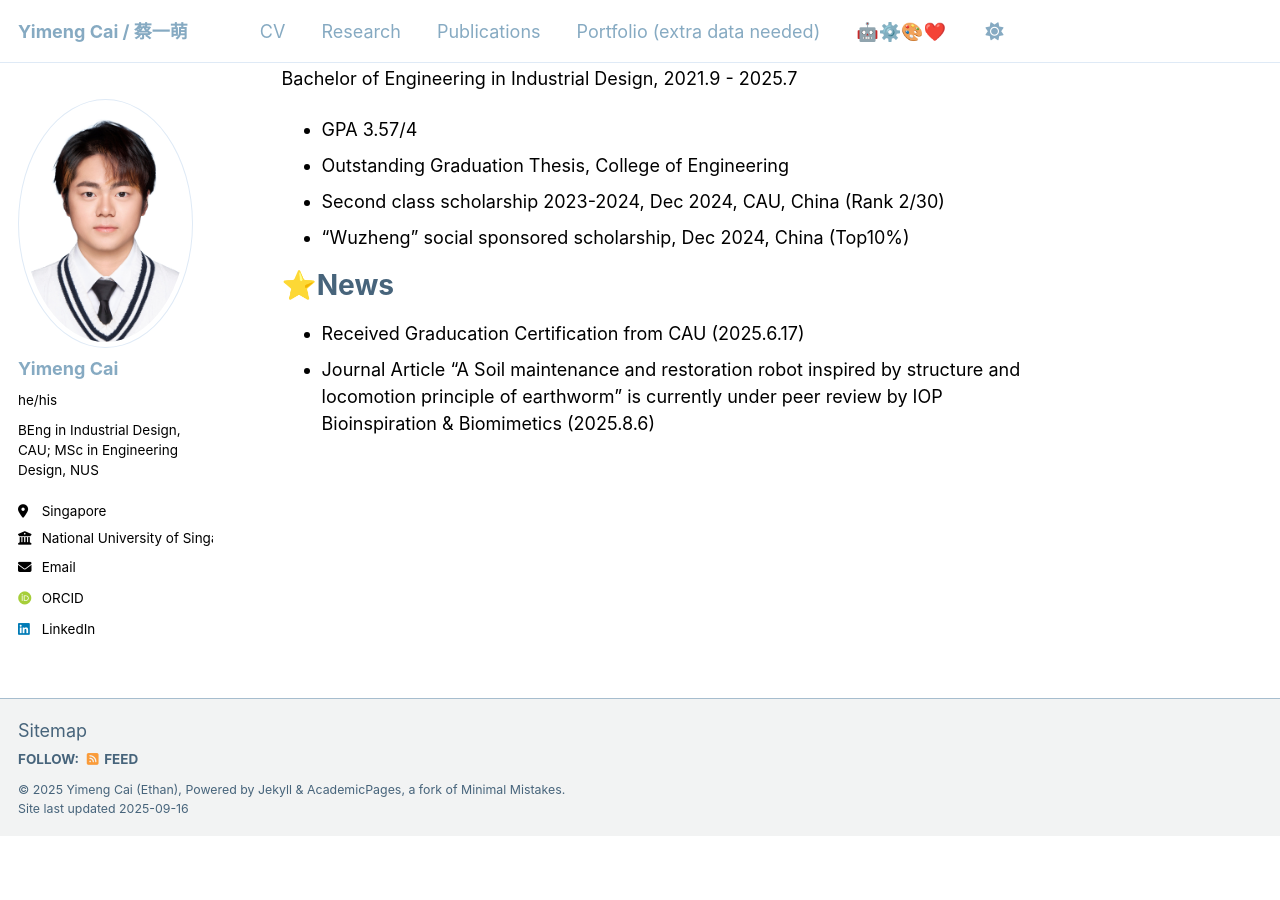
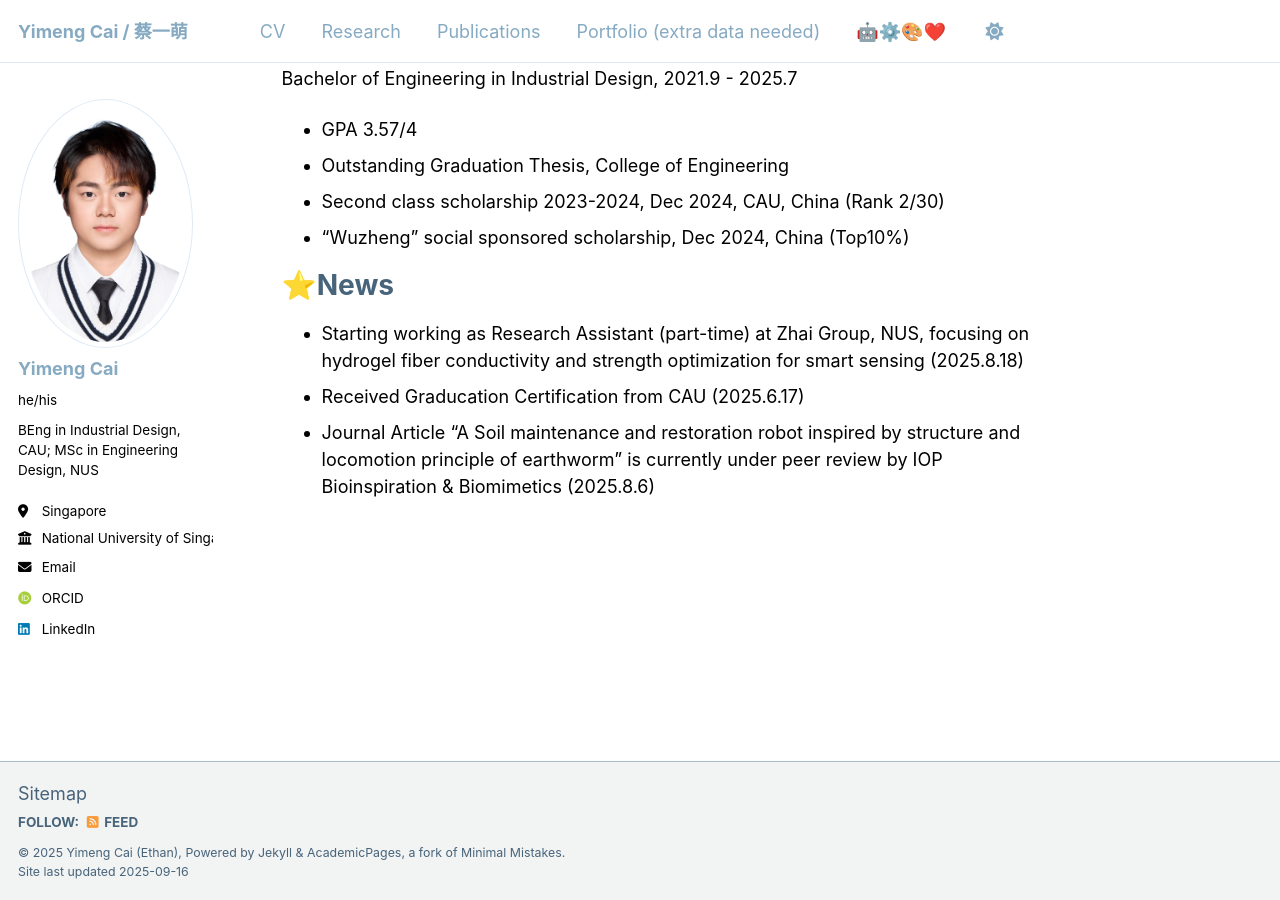
Before and after one commit to Yimeng-E-C/Yimeng-E-C.github.io, a Jekyll site: the page built from _pages/about.md, in a window 1280 px wide and 900 px high, scrolled down 561 px. Built offline with Jekyll 4.4.1, drawn with Linux system fonts in a browser that asks for light colours; some web fonts are replaced; before the commit the page ends 1398 px from its top, so only the background shows below that.

Commit message:
Fix: remove duplicated NEWS header and add RA news (2025-08-18)

```diff
--- a/_pages/about.md
+++ b/_pages/about.md
@@ -31,5 +31,6 @@ Bachelor of Engineering in Industrial Design, 2021.9 - 2025.7
 
 ⭐️News
 ======
+* Starting working as Research Assistant (part-time) at Zhai Group, NUS, focusing on hydrogel fiber conductivity and strength optimization for smart sensing (2025.8.18)
 * Received Graducation Certification from CAU (2025.6.17)
 * Journal Article “A Soil maintenance and restoration robot inspired by structure and locomotion principle of earthworm” is currently under peer review by IOP Bioinspiration & Biomimetics (2025.8.6)
```
